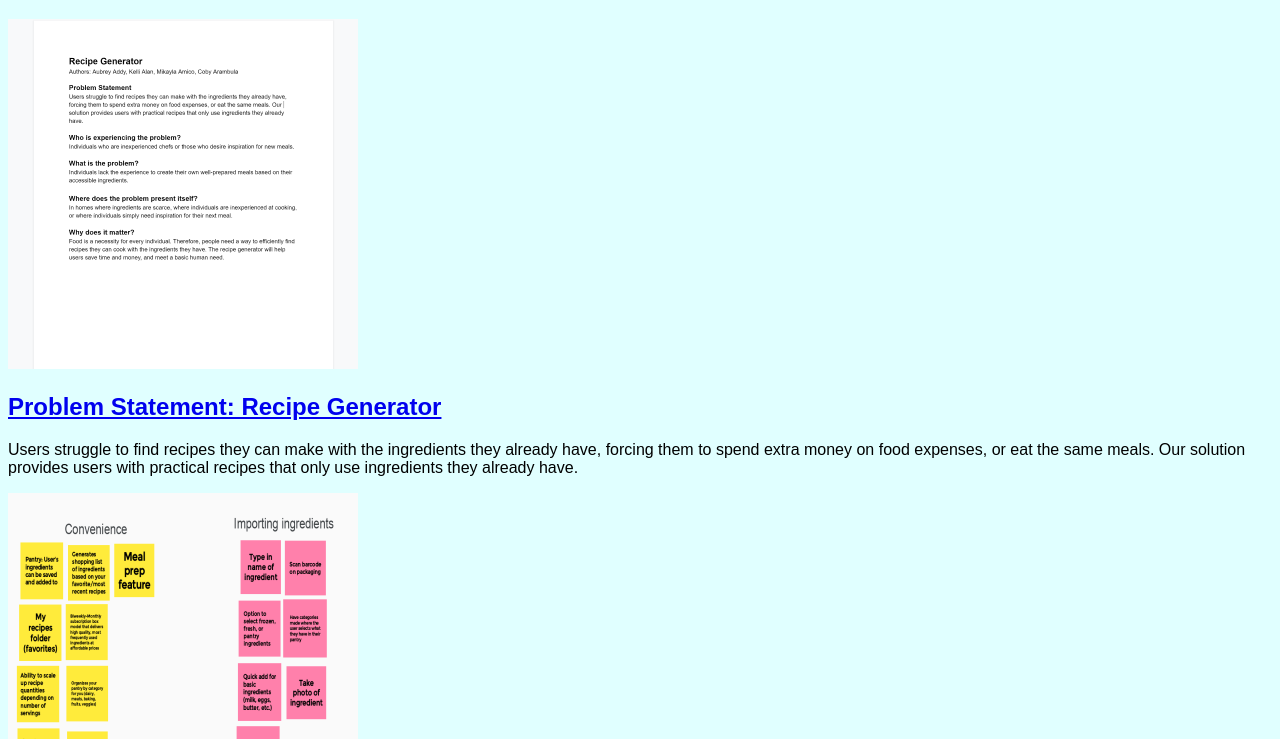
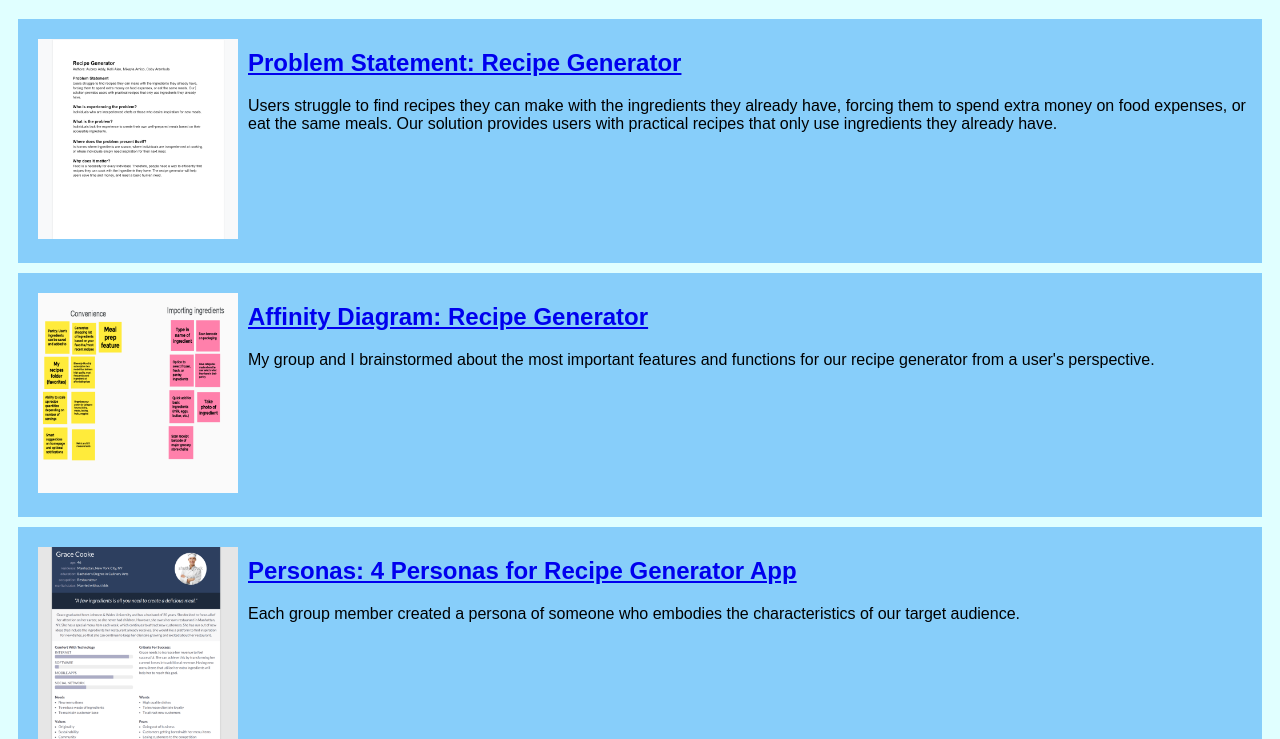
Before and after one commit to kelli-alan/kelli-alan.github.io, a plain HTML site: page index.html in a window 1280 px wide. Shown: the part 61-800 px from the top of the page. Drawn offline with Linux system fonts and the light colour scheme.

Commit message:
Add files via upload

```diff
--- a/styles.css
+++ b/styles.css
@@ -1,6 +1,19 @@
 body {
     background:lightcyan;
     font-family:Arial, Helvetica, sans-serif;
+}
+
+.assignment {
+    display: flex;
+    padding: 10px;
+    margin: 10px;
+    background: lightskyblue;
+}
+
+.assignment img{
+    width: 200px;
+    padding: 10px;
+
 }
 
 h1{
```
